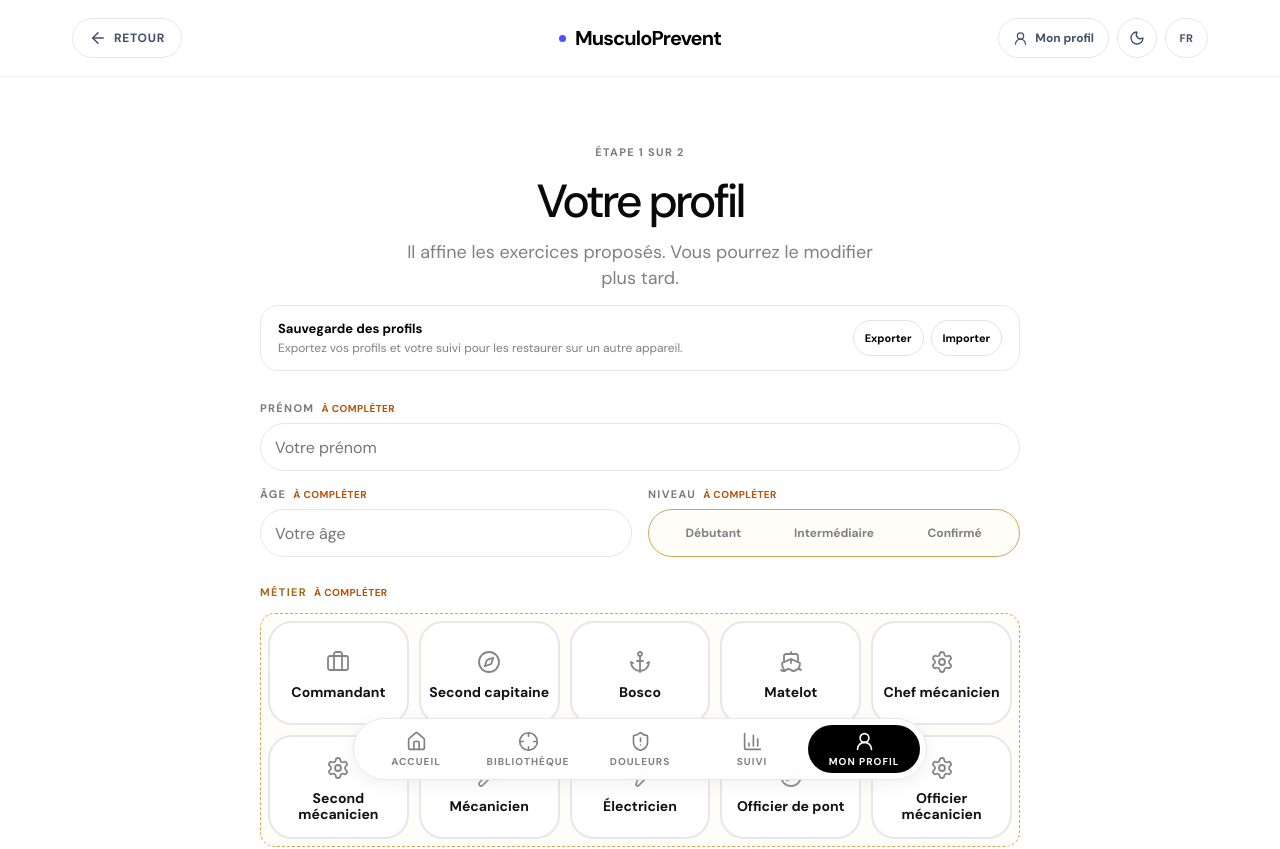
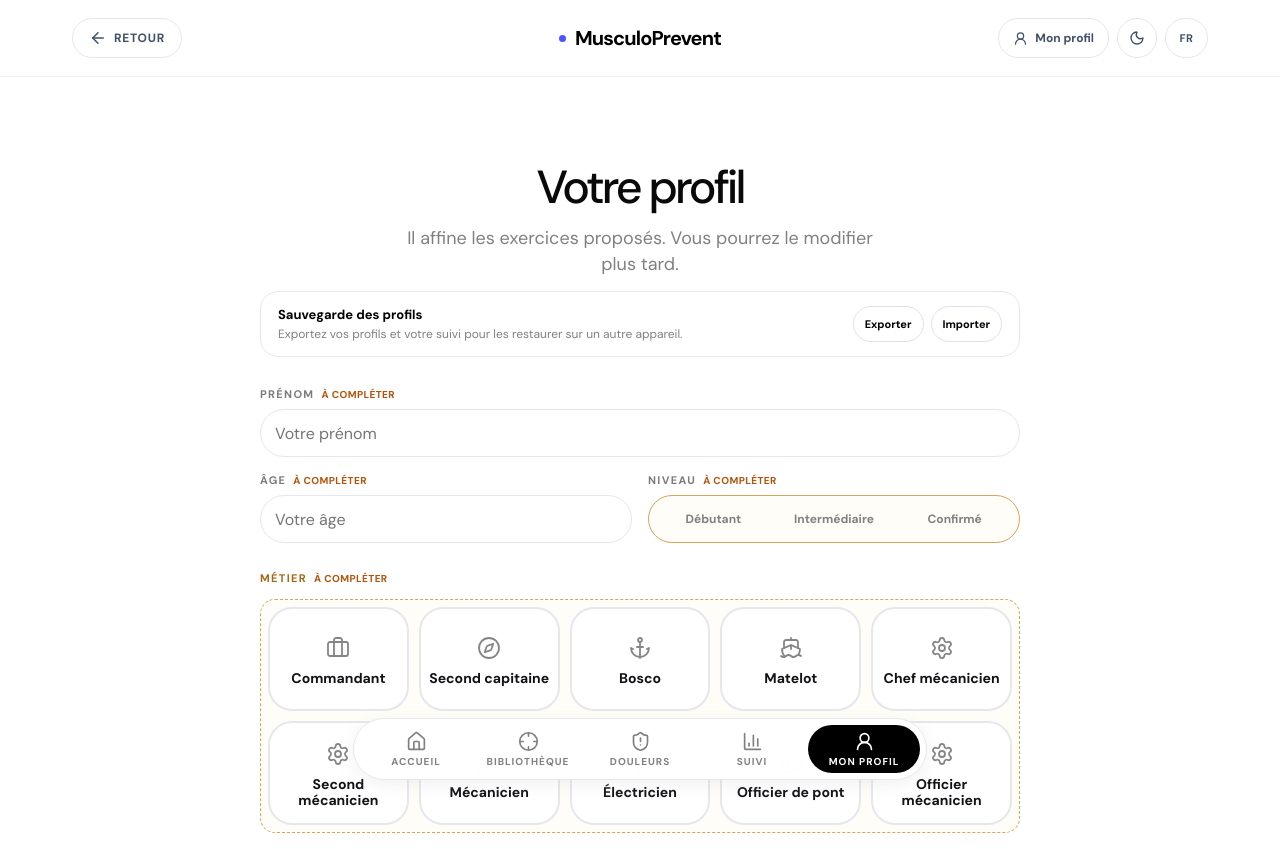
Before and after one commit to Doristil/MusculoPrevent, a React (Vite) app: page /job in a window 1280 px wide. Shown: the top 849 px of the page. Built offline with nearby package versions, Linux system fonts and the light colour scheme.

Commit message:
Remove obsolete profile step indicator

```diff
--- a/src/pages/Job.jsx
+++ b/src/pages/Job.jsx
@@ -101,7 +101,6 @@
 
             <section className="profile-step">
 
-                <p className="profile-step-label">{t("step")}</p>
 
                 <h1>{t("yourProfile")}</h1>
                 <p className="profile-intro">{t("profileIntro")}</p>
```
